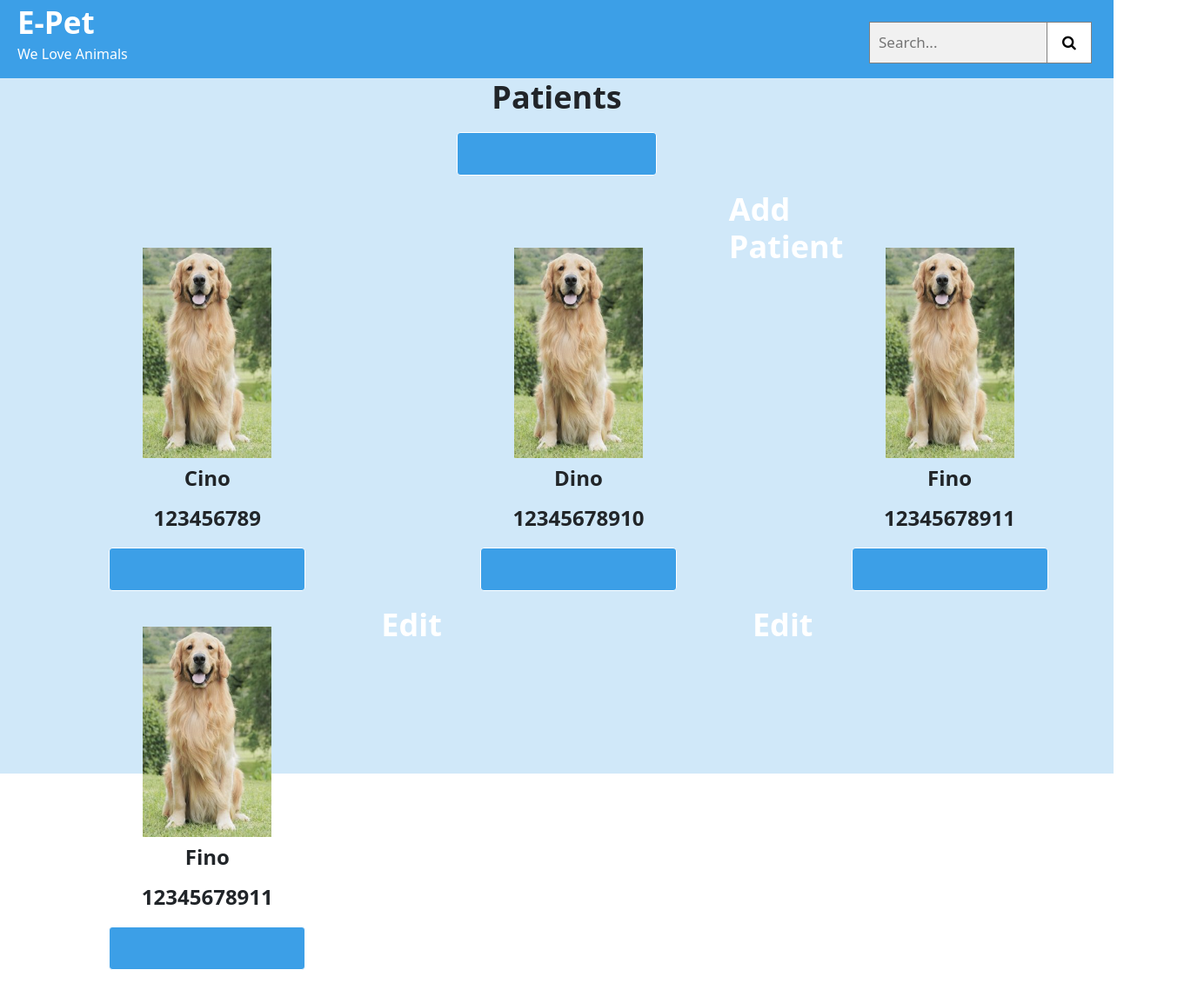
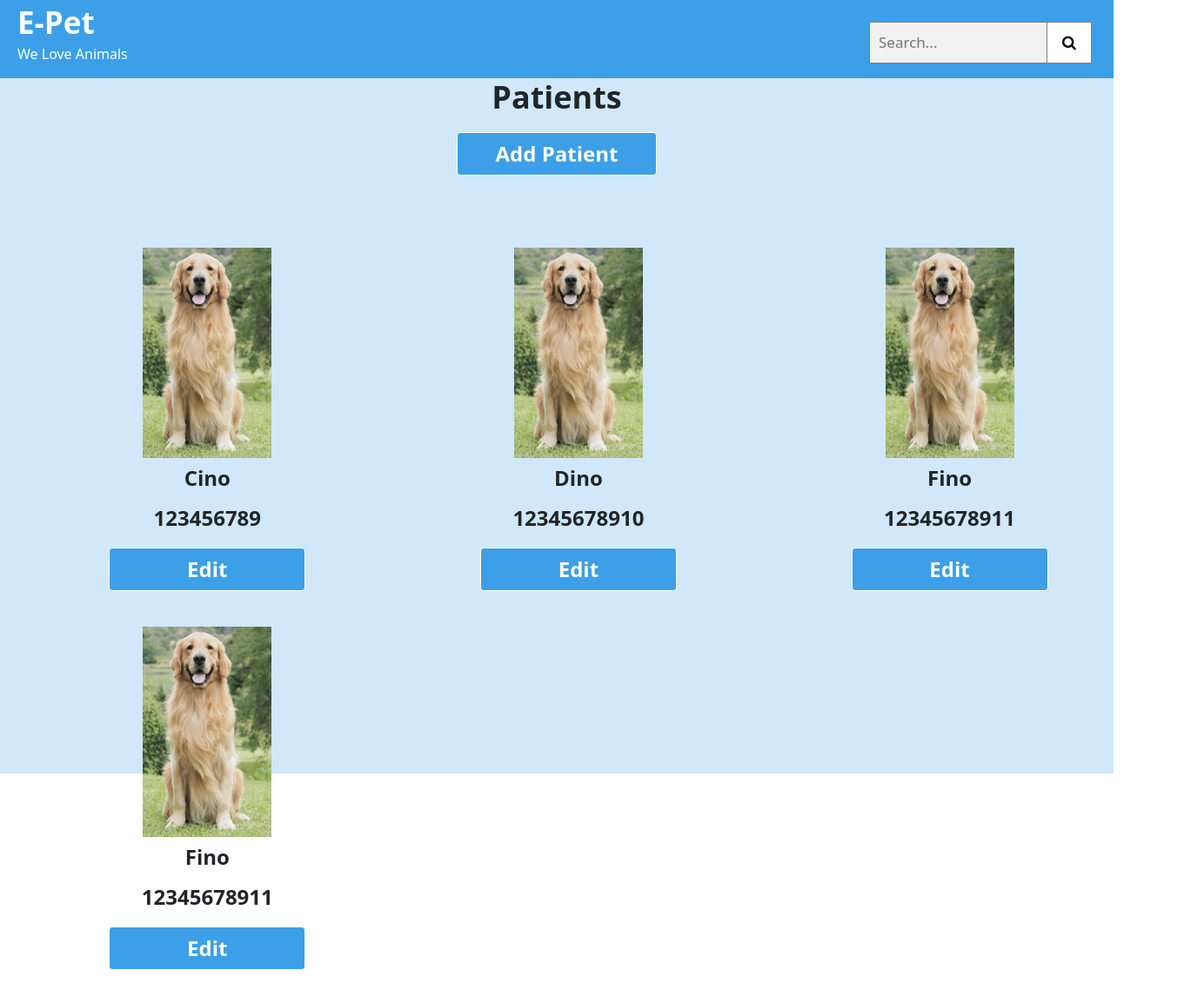
Before and after one commit to kaanmertkoc/e-pet, a React (Create React App) app in the folder frontend/: page /vet-main-page in a window 1280 px wide. Shown: the top 1154 px of the page at 87% size, 1361 px wide, since content can reach past the window. After the commit the page ends 1127 px from the top, so only its background shows below. Built offline with nearby package versions, Linux system fonts and the light colour scheme.

Commit message:
css bugs fixed

```diff
--- a/frontend/src/Screens/AdminScreen.js
+++ b/frontend/src/Screens/AdminScreen.js
@@ -85,7 +85,7 @@ const AdminScreen = () => {
           )}
 
           <Button onClick={submitHandler} type="submit">
-            <h6>ADD VETERINARIAN</h6>
+            ADD VETERINARIAN
           </Button>
         </div>
       </div>
--- a/frontend/src/Screens/RegisterScreen.js
+++ b/frontend/src/Screens/RegisterScreen.js
@@ -74,7 +74,7 @@ const RegisterScreen = () => {
             name="address"
           />
           <Button onClick={submitHandler} type="submit">
-            <h6>Register</h6>
+            Register
           </Button>
           <p>
             Do you have an account? <Link to="/">Login</Link>
--- a/frontend/src/Screens/VetMainPageScreen.js
+++ b/frontend/src/Screens/VetMainPageScreen.js
@@ -11,14 +11,14 @@ const VetMainPageScreen = () => {
         <div className="vet-main-div">
             <div className="header-patient">
                 <h1>Patients</h1>
-                <Button className="edit-btn"><h6>Add Patient</h6></Button>
+                <Button className="edit-btn">Add Patient</Button>
             </div>
             <div className="column">
                 <img className="pet-img" src={cino} alt="cino-dog" />
                 <div className="pet-short-info-div">
                     <p className="pet-info-p">Cino</p>
                     <p className="pet-info-p">123456789</p>
-                    <Button className="edit-btn"><h6>Edit</h6></Button>
+                    <Button className="edit-btn">Edit</Button>
                 </div>
             </div>
             <div className="column">
@@ -26,7 +26,7 @@ const VetMainPageScreen = () => {
                 <div className="pet-short-info-div">
                     <p className="pet-info-p">Dino</p>
                     <p className="pet-info-p">12345678910</p>
-                    <Button className="edit-btn"><h6>Edit</h6></Button>
+                    <Button className="edit-btn">Edit</Button>
                 </div>
             </div>
             <div className="column">
@@ -34,7 +34,7 @@ const VetMainPageScreen = () => {
                 <div className="pet-short-info-div">
                     <p className="pet-info-p">Fino</p>
                     <p className="pet-info-p">12345678911</p>
-                    <Button className="edit-btn"><h6>Edit</h6></Button>
+                    <Button className="edit-btn">Edit</Button>
                 </div>
             </div>
             <div className="column">
@@ -42,9 +42,10 @@ const VetMainPageScreen = () => {
                 <div className="pet-short-info-div">
                     <p className="pet-info-p">Fino</p>
                     <p className="pet-info-p">12345678911</p>
-                    <Button className="edit-btn"><h6>Edit</h6></Button>
+                    <Button className="edit-btn">Edit</Button>
                 </div>
             </div>
+
 
 
         </div>
--- a/frontend/src/Styles/AdminScreen.css
+++ b/frontend/src/Styles/AdminScreen.css
@@ -52,7 +52,10 @@
   height: 65px;
   background: #ffffff;
   border: 1px solid #3c9fe7;
-  margin: 30px;
+  margin-top: 10px;
+  font-size: 24px;
+  font-weight: bold;
+  color: #3c9fe7;
 }
 
 .admin-form-div h6 {
--- a/frontend/src/Styles/RegisterPage.css
+++ b/frontend/src/Styles/RegisterPage.css
@@ -55,11 +55,7 @@
   background: #ffffff;
   border: 1px solid #3c9fe7;
   margin: 11px;
-}
-
-.register-form-div h6 {
   font-size: 24px;
   color: #3c9fe7;
-  margin: 10px 0px;
   font-weight: bold;
 }
--- a/frontend/src/Styles/VetMainPageScreen.css
+++ b/frontend/src/Styles/VetMainPageScreen.css
@@ -67,12 +67,9 @@
   background: #3c9fe7;
   border: 1px solid #fff;
   margin: 11px;
-}
-
-.edit-btn h6 {
+  text-align: center;
   font-size: 24px;
   color: #fff;
-  margin: 10px 0px;
   font-weight: bold;
 }
 
```
